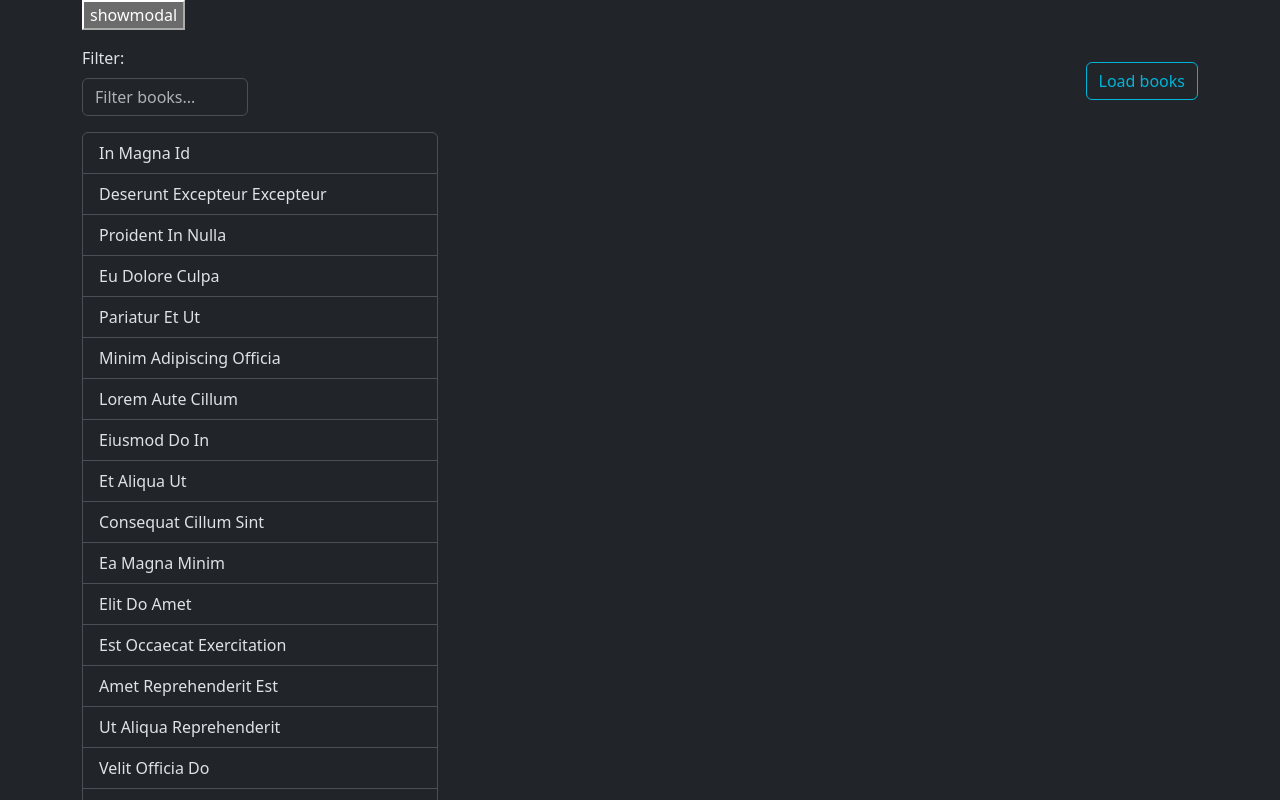
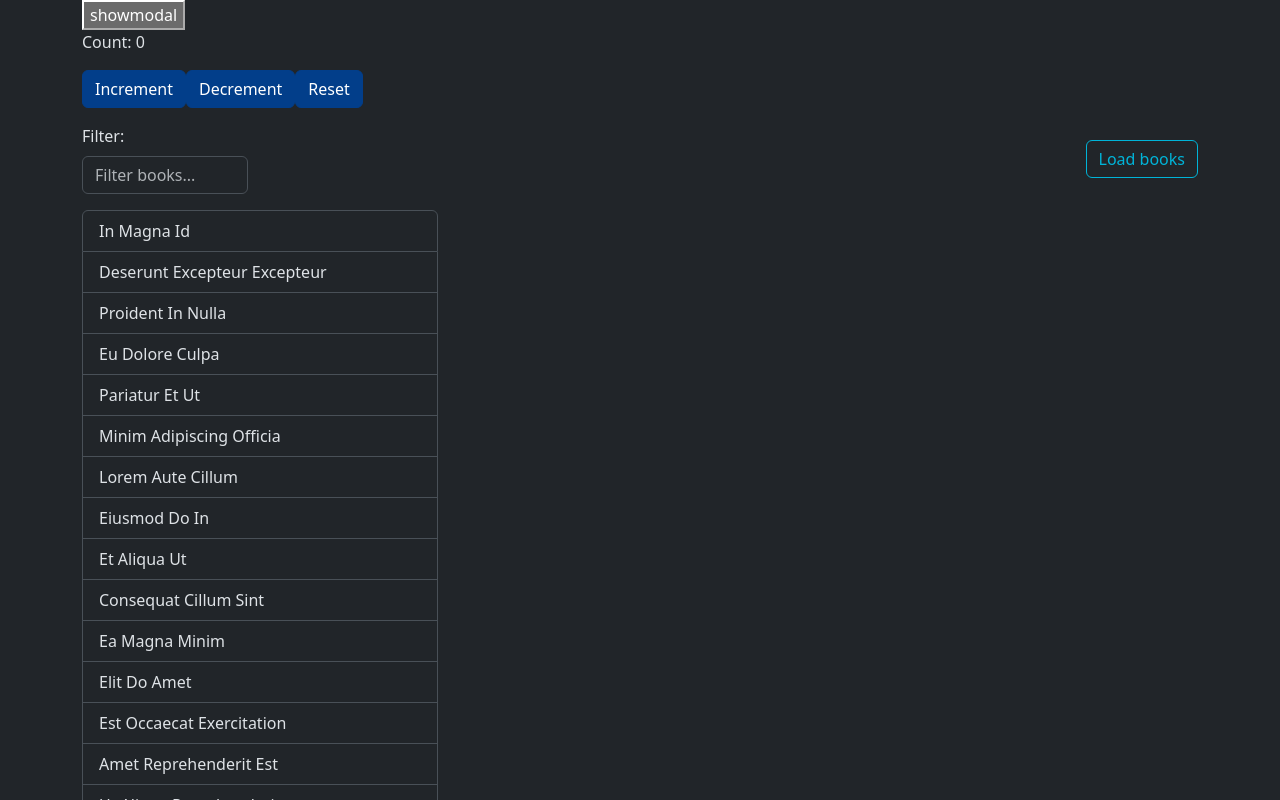
Before and after one commit to alexmickelson/fall-2023-advanced-frontend, a React (Create React App) app in the folder deployment-demo/: page / in a window 1280 px wide. Shown: the top 800 px of the page. Built offline with nearby package versions, Linux system fonts and the light colour scheme.

Commit message:
messing with hooks in class

```diff
--- a/deployment-demo/src/App.tsx
+++ b/deployment-demo/src/App.tsx
@@ -1,21 +1,25 @@
 import { useState } from "react";
-import { CustomModal } from "./components/CustomModal";
+import {
+  CustomModal,
+  useCustomModalControl,
+  prettyDate,
+} from "./components/CustomModal";
 import { BookList } from "./features/bookList/BookList";
+import { Counter } from "./components/Counter";
 
 const App = () => {
-  const [showModal, setShowModal] = useState(false);
-
+  const customModalControl = useCustomModalControl({
+    onClose: () => alert("you closed!"),
+  });
   return (
     <div className="container-md">
-      <button onClick={() => setShowModal((s) => !s)}>showmodal</button>
-      {showModal && (
-        <CustomModal
-          onChange={setShowModal}
-        >
-          <div>This is my modal body</div>
-          <div>other</div>
-        </CustomModal>
-      )}
+      <button onClick={() => customModalControl.show()}>showmodal</button>
+      <Counter />
+      <CustomModal control={customModalControl}>
+        <div>This is my modal body</div>
+        <div>other</div>
+        {prettyDate(new Date())}
+      </CustomModal>
       <BookList></BookList>
     </div>
   );
--- /dev/null
+++ b/deployment-demo/src/components/Counter.module.scss
@@ -0,0 +1,6 @@
+@import "../assets/custom.scss";
+
+.button {
+  @extend .btn;
+  @extend .btn-info;
+}
--- /dev/null
+++ b/deployment-demo/src/components/Counter.tsx
@@ -0,0 +1,20 @@
+import { useCounter } from "./useCounter";
+import classes from "./Counter.module.scss";
+
+export const Counter: React.FC = () => {
+  const counter = useCounter();
+  return (
+    <div>
+      <p>Count: {counter.count}</p>
+      <button className={classes.button} onClick={() => counter.increment()}>
+        Increment
+      </button>
+      <button className={classes.button} onClick={() => counter.decrement()}>
+        Decrement
+      </button>
+      <button className={classes.button} onClick={() => counter.reset()}>
+        Reset
+      </button>
+    </div>
+  );
+};
--- a/deployment-demo/src/components/CustomModal.tsx
+++ b/deployment-demo/src/components/CustomModal.tsx
@@ -1,26 +1,39 @@
 import { Modal } from "bootstrap";
 import { FC, ReactNode, useEffect, useState } from "react";
 
+export interface CustomModalControl {
+  isShowing: boolean;
+  isInTransition: boolean;
+  show: () => void;
+  hide: () => void;
+}
 
+export const prettyDate = (date: Date) => {
+  return date.toISOString();
+};
 
-export const CustomModal: FC<{
-  children: ReactNode;
-  onChange: (s: boolean) => void;
-}> = ({ children, onChange }) => {
-  const [show, setShow] = useState(true);
+export const useName = (inputFirstName: string, inputLastName: string) => {
+  const [firstName, setFirstName] = useState(inputFirstName);
+  const [lastName, setLastName] = useState(inputLastName);
+
+  return {
+    firstName,
+    lastName,
+    fullName: firstName + " " + lastName,
+  };
+};
+
+export const useCustomModalControl = ({
+  onClose,
+}: {
+  onClose: () => void;
+}): CustomModalControl => {
+  const [isShowing, setIsShowing] = useState(true);
   const [isInTransition, setIsInTransition] = useState(false);
 
   useEffect(() => {
-    const modalElement = document.getElementById("exampleModal");
-    if (!modalElement) return;
-
-    const bootstrapModalObject = Modal.getOrCreateInstance(modalElement);
-    bootstrapModalObject.show();
-  }, []);
-
-  useEffect(() => {
     const callback = () => {
-      onChange(true);
+      setIsShowing(true);
       setIsInTransition(true);
     };
     const modalElement = document.getElementById("exampleModal");
@@ -48,6 +61,7 @@ export const CustomModal: FC<{
   useEffect(() => {
     const callback = () => {
       setIsInTransition(true);
+      onClose();
     };
     const modalElement = document.getElementById("exampleModal");
     if (!modalElement) return;
@@ -60,7 +74,7 @@ export const CustomModal: FC<{
 
   useEffect(() => {
     const callback = () => {
-      onChange(false);
+      setIsShowing(false);
       setIsInTransition(false);
     };
     const modalElement = document.getElementById("exampleModal");
@@ -71,23 +85,48 @@ export const CustomModal: FC<{
       modalElement.removeEventListener("hidden.bs.modal", callback);
     };
   }, []);
+
+  const show = () => {
+    if (isInTransition) return;
+
+    const modalElement = document.getElementById("exampleModal");
+    if (!modalElement) return;
+
+    const bootstrapModalObject = Modal.getOrCreateInstance(modalElement);
+    bootstrapModalObject.show();
+  };
+
+  const hide = () => {
+    if (isInTransition) return;
+
+    const modalElement = document.getElementById("exampleModal");
+    if (!modalElement) return;
+
+    const bootstrapModalObject = Modal.getOrCreateInstance(modalElement);
+    bootstrapModalObject.hide();
+  };
+
+  const output: CustomModalControl = {
+    isShowing,
+    isInTransition,
+    show,
+    hide,
+  };
+  return output;
+};
+
+export const CustomModal: FC<{
+  children: ReactNode;
+  control: CustomModalControl;
+}> = ({ children, control }) => {
   return (
     <>
-      {/* <button
-        type="button"
-        className="btn btn-primary"
-        data-bs-toggle="modal"
-        data-bs-target="#exampleModal"
-        onClick={() => setShow(true)}
-      >
-        Launch demo modal
-      </button> */}
       <div
         className={"modal fade"}
         id="exampleModal"
         tabIndex={-1}
         aria-labelledby="exampleModalLabel"
-        aria-hidden={show}
+        aria-hidden="true"
       >
         <div className="modal-dialog">
           <div className="modal-content">
@@ -108,14 +147,13 @@ export const CustomModal: FC<{
                 type="button"
                 className="btn btn-secondary"
                 data-bs-dismiss="modal"
-                onClick={() => setShow(false)}
               >
                 Close
               </button>
               <button
                 type="button"
                 className="btn btn-primary"
-                onClick={() => setShow(false)}
+                onClick={() => control.hide()}
               >
                 Save changes
               </button>
--- /dev/null
+++ b/deployment-demo/src/components/useCounter.ts
@@ -0,0 +1,32 @@
+import { useReducer } from "react";
+
+type State = {
+  count: number;
+};
+
+type Action = "increment" | "decrement" | "reset";
+
+const counterReducer = (state: State, action: Action): State => {
+  switch (action) {
+    case "increment":
+      return { count: state.count + 1 };
+    case "decrement":
+      return { count: state.count - 1 };
+    case "reset":
+      return { count: 0 };
+    default:
+      return state;
+  }
+};
+
+export const useCounter = () => {
+
+  const [state, dispatch] = useReducer(counterReducer, { count: 0 });
+
+  return {
+    count: state.count,
+    increment: () => dispatch("increment"),
+    decrement: () => dispatch("decrement"),
+    reset: () => dispatch("reset"),
+  }
+}
```
